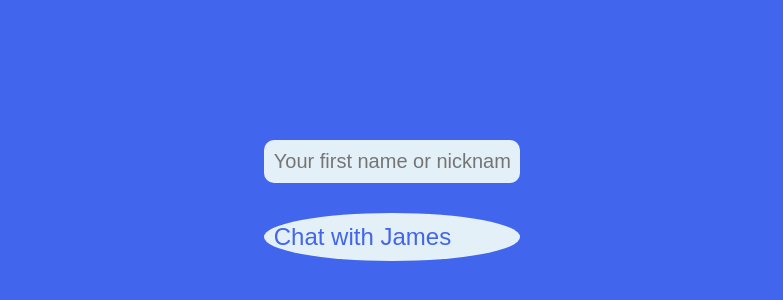
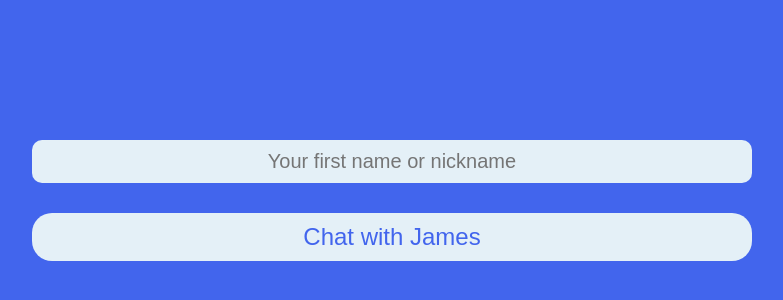
Before and after one commit to erozonachi/portfolio-vue, a Nuxt app: page / in a window 1280 px wide. Shown: the part 200-500 px from the top of the page, without its empty margins (248-1031 px from the left). Built offline with nearby package versions, Linux system fonts and the light colour scheme.

Commit message:
Tweak form styles to get desired design

```diff
--- a/components/StartScreen.vue
+++ b/components/StartScreen.vue
@@ -4,12 +4,10 @@
       <img :src="Avatar" alt="Eneh's Display Pix" class="avatar" />
       <h1 class="title">James, Eneh</h1>
     </div>
-    <div v-else>
-      <form>
-        <input type="text" placeholder="Your first name or nickname" />
-        <button type="submit">Chat with James</button>
-      </form>
-    </div>
+    <form v-else>
+      <input type="text" placeholder="Your first name or nickname" />
+      <button type="submit">Chat with James</button>
+    </form>
   </div>
 </template>
 <script>
@@ -40,16 +38,17 @@
   text-align: center;
 }
 
+div {
+  width: 100%;
+}
+
 form {
-  display: flex;
-  flex-direction: column;
-  justify-content: center;
-  align-items: center;
+  max-width: 800px;
+  width: 90%;
 }
 
 input,
 button {
-  display: flex;
   outline: none;
   border: none;
   padding: 1rem;
@@ -62,10 +61,12 @@
   border-radius: 1rem;
   font-size: 2rem;
   margin-bottom: 30px;
+  text-align: center;
 }
 button {
-  border-radius: 50%;
+  border-radius: 2rem;
   font-size: 2.4rem;
+  cursor: pointer;
 }
 
 .avatar {
```
